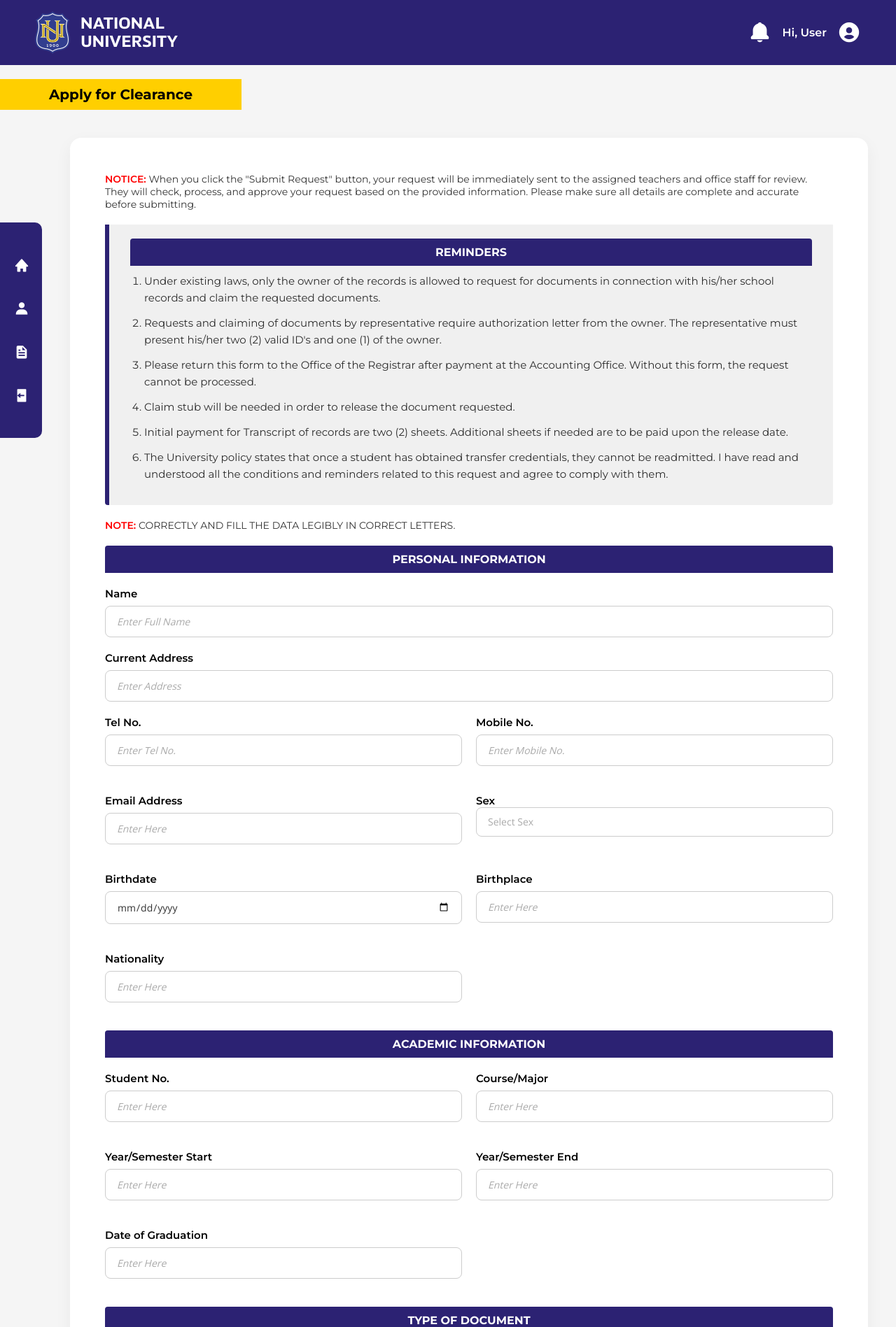
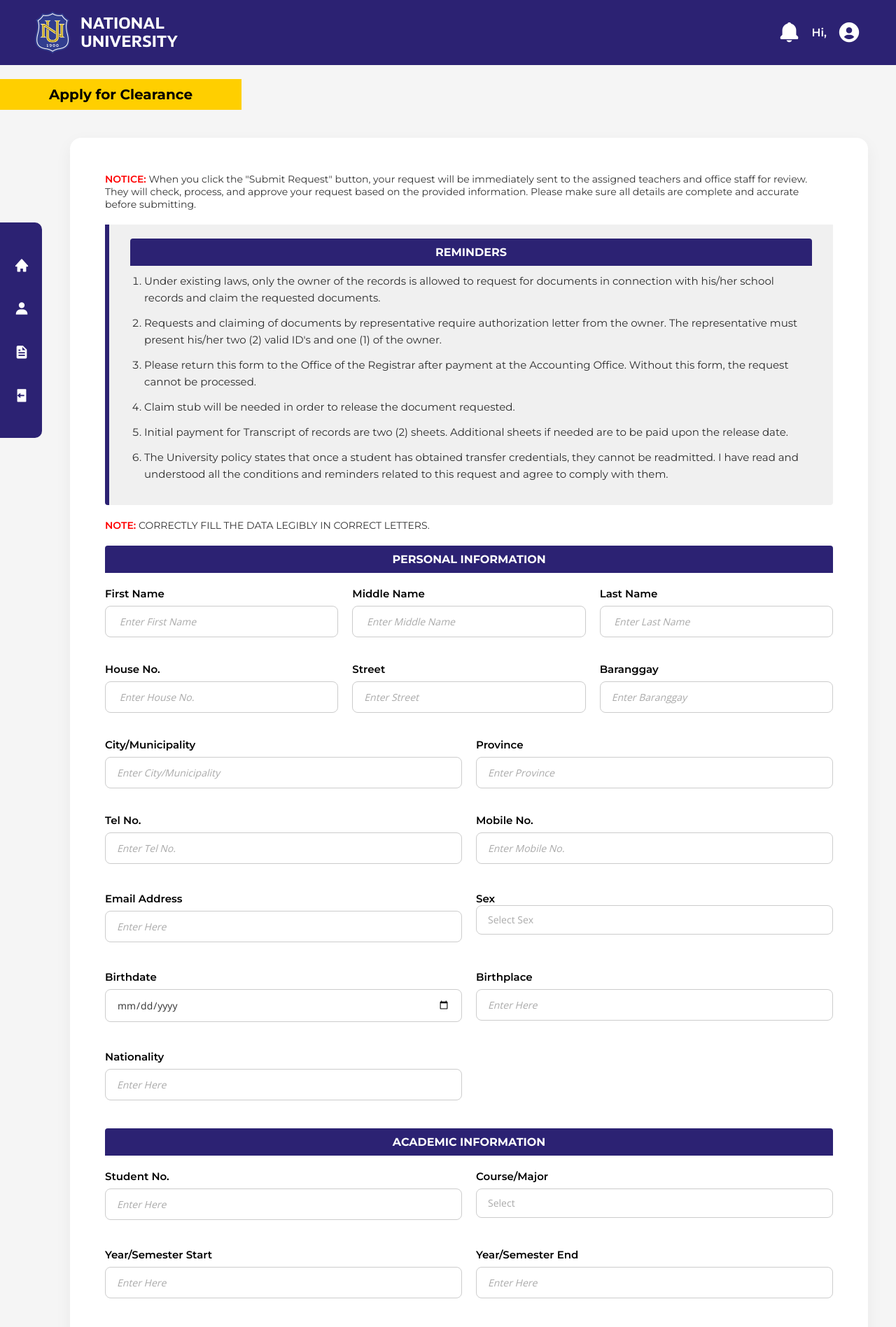
Before and after one commit to ardfaiyaz/WEBDEV-PROJECT, a PHP site: page /pages/apply-clearance.html in a window 1280 px wide. Shown: the top 1897 px of the page at 70% size. Run offline with PHP 8.4, Linux system fonts and the light colour scheme.

Commit message:
updated apply, track

```diff
--- a/assets/css/apply-clearance.css
+++ b/assets/css/apply-clearance.css
@@ -377,6 +377,14 @@ textarea::placeholder {
   gap: 20px;
   margin-bottom: 16px;
 }
+
+.row1 {
+  display: grid;
+  grid-template-columns: repeat(3, 1fr);
+  gap: 20px;
+  margin-bottom: 16px;
+}
+
 .row div input[type="checkbox"] {
   margin-right: 8px;
 }
--- a/pages/apply-clearance.html
+++ b/pages/apply-clearance.html
@@ -18,7 +18,7 @@
     </a>
     <div class="user-section">
       <i class='bx bxs-bell'></i>
-      <span class="username">Hi, User</span>
+      <span class="username">Hi, <?= $_SESSION['firstname']; ?></span>
       <i class='bx bxs-user-circle'></i>
     </div>
   </header>
@@ -56,47 +56,94 @@
           </ol>
         </div>
 
-        <p class="note-text">NOTE: <span>CORRECTLY AND FILL THE DATA LEGIBLY IN CORRECT LETTERS.</span></p>
+        <p class="note-text">NOTE: <span>CORRECTLY FILL THE DATA LEGIBLY IN CORRECT LETTERS.</span></p>
 
         <div class="form-section">
+          <form action="apply_clearance.php" method="post" enctype="multipart/form-data">
+
             <h3>Personal Information</h3>
+            <div class="row1">
               <div class="form-group">
-            <label>Name</label>
-            <input type="text" placeholder="Enter Full Name">
+                <label>First Name</label>
+                <input type="text" name="first_name" placeholder=" Enter First Name" required>
               </div>
               <div class="form-group">
-            <label>Current Address</label>
-            <input type="text" placeholder="Enter Address">
+                <label>Middle Name</label>
+                <input type="text" name="middle_name" placeholder=" Enter Middle Name" required>
+              </div>
+              <div class="form-group">
+                <label>Last Name</label>
+                <input type="text" name="last_name" placeholder=" Enter Last Name" required>
+              </div>
+            </div>
+
+            <div class="row1">
+              <div class="form-group">
+                <label>House No.</label>
+                <input type="text" name="house_no" placeholder=" Enter House No." required>
+              </div>
+              <div class="form-group">
+                <label>Street</label>
+                <input type="text" name="street" placeholder="Enter Street" required>
+              </div>
+              <div class="form-group">
+                <label>Baranggay</label>
+                <input type="text" name="baranggay" placeholder="Enter Baranggay" required>
+              </div>
             </div>
 
             <div class="row">
-            <div class="form-group"><label>Tel No.</label><input type="text" placeholder="Enter Tel No."></div>
-            <div class="form-group"><label>Mobile No.</label><input type="text" placeholder="Enter Mobile No."></div>
-            <div class="form-group"><label>Email Address</label><input type="email" placeholder="Enter Here"></div>
+              <div class="form-group">
+                <label>City/Municipality</label>
+                <input type="text" name="city_mun" placeholder="Enter City/Municipality" required>
+              </div>
+              <div class="form-group">
+                <label>Province</label>
+                <input type="text" name="province" placeholder="Enter Province" required>
+              </div>
+            </div>
+
+            <div class="row">
+              <div class="form-group"><label>Tel No.</label><input type="text" name="tel_no" placeholder="Enter Tel No." readonly></div>
+              <div class="form-group"><label>Mobile No.</label><input type="text" name="mobile_no" placeholder="Enter Mobile No." required></div>
+              <div class="form-group"><label>Email Address</label><input type="email" name="email" placeholder="Enter Here" required></div>
               <div class="form-group">
                 <label>Sex</label>
-              <select class="select1" required>
+                <select class="select1" name="sex" required>
                   <option value="" disabled selected hidden>Select Sex</option>
                   <option value="Male">Male</option>
                   <option value="Female">Female</option>
-                <option value="Other">Other</option>
                 </select>
               </div>
               <div class="form-group">
                 <label>Birthdate</label>
-              <input type="date">
+                <input type="date" name="birthdate" required>
               </div>
-            <div class="form-group"><label>Birthplace</label><input type="text" placeholder="Enter Here"></div>
-            <div class="form-group"><label>Nationality</label><input type="text" placeholder="Enter Here"></div>
+              <div class="form-group"><label>Birthplace</label><input type="text" name="birthplace" placeholder="Enter Here" required></div>
+              <div class="form-group"><label>Nationality</label><input type="text" name="nationality" placeholder="Enter Here" required></div>
             </div>
+
+
 
             <h3>Academic Information</h3>
             <div class="row">
-            <div class="form-group"><label>Student No.</label><input type="text" placeholder="Enter Here"></div>
-            <div class="form-group"><label>Course/Major</label><input type="text" placeholder="Enter Here"></div>
-            <div class="form-group"><label>Year/Semester Start</label><input type="text" placeholder="Enter Here"></div>
-            <div class="form-group"><label>Year/Semester End</label><input type="text" placeholder="Enter Here"></div>
-            <div class="form-group"><label>Date of Graduation</label><input type="text" placeholder="Enter Here"></div>
+              <div class="form-group"><label>Student No.</label><input type="text" name="student_no" placeholder="Enter Here"></div>
+
+              <div class="form-group">
+                <label>Course/Major</label>
+                <div class="checkbox-select-group">
+                  <select class="select1" name="course" required>
+                    <option value="" disabled selected hidden>Select</option>
+                    <option value="BSIT-MWA">BSIT-MWA</option>
+                    <option value="BSCS-ML">BSCS-ML</option>
+                    <option value="BSCPE">BSCPE</option>
+                  </select>
+                </div>
+              </div>
+
+              <div class="form-group"><label>Year/Semester Start</label><input type="text" name="sem_start" placeholder="Enter Here"></div>
+              <div class="form-group"><label>Year/Semester End</label><input type="text" name="sem_end" placeholder="Enter Here"></div>
+              <div class="form-group"><label>Date of Graduation</label><input type="text" name="graduation_date" placeholder="Enter Here"></div>
             </div>
 
           <h3>Type of Document</h3>
@@ -105,195 +152,139 @@
             <div class="form-group">
                 <label>Authentication - Local</label>
               <div class="checkbox-select-group">
-                <input type="checkbox">
-                <select class="select1" required>
+                <input type="checkbox" name="AUTH_LOC">
+                <select class="select1" name="AUTH_LOC_copies" required>
                   <option value="" disabled selected hidden>Select</option>
                   <option value="1">1</option>
                   <option value="2">2</option>
                   <option value="3">3</option>
-                  <option value="4">4</option>
-                  <option value="5">5</option>
-                  <option value="6">6</option>
-                  <option value="7">7</option>
                 </select>
               </div>
             </div>
             <div class="form-group">
                 <label>Authentication - Abroad</label>
               <div class="checkbox-select-group">
-                <input type="checkbox">
-                <select class="select1" required>
+                <input type="checkbox" name="AUTH_ABR">
+                <select class="select1" name="AUTH_ABR_copies" required>
                   <option value="" disabled selected hidden>Select</option>
                   <option value="1">1</option>
                   <option value="2">2</option>
                   <option value="3">3</option>
-                  <option value="4">4</option>
-                  <option value="5">5</option>
-                  <option value="6">6</option>
-                  <option value="7">7</option>
                 </select>
               </div>
             </div>
             <div class="form-group">
                 <label>Certificate of Good Moral</label>
               <div class="checkbox-select-group">
-                <input type="checkbox">
-                <select class="select1" required>
+                <input type="checkbox" name="GD_MOR">
+                <select class="select1" name="GD_MOR_copies" required>
                   <option value="" disabled selected hidden>Select</option>
                   <option value="1">1</option>
                   <option value="2">2</option>
                   <option value="3">3</option>
-                  <option value="4">4</option>
-                  <option value="5">5</option>
-                  <option value="6">6</option>
-                  <option value="7">7</option>
                 </select>
               </div>
             </div>
             <div class="form-group">
                 <label>Certification</label>
               <div class="checkbox-select-group">
-                <input type="checkbox">
-                <select class="select1" required>
+                <input type="checkbox" name="CERT">
+                <select class="select1" name="CERT_copies" required>
                   <option value="" disabled selected hidden>Select</option>
                   <option value="1">1</option>
                   <option value="2">2</option>
                   <option value="3">3</option>
-                  <option value="4">4</option>
-                  <option value="5">5</option>
-                  <option value="6">6</option>
-                  <option value="7">7</option>
                 </select>
               </div>
             </div>
             <div class="form-group">
                 <label>Course Description</label>
               <div class="checkbox-select-group">
-                <input type="checkbox">
-                <select class="select1" required>
+                <input type="checkbox" name="COR_DESC">
+                <select class="select1" name="COR_DESC_copies" required>
                   <option value="" disabled selected hidden>Select</option>
                   <option value="1">1</option>
                   <option value="2">2</option>
                   <option value="3">3</option>
-                  <option value="4">4</option>
-                  <option value="5">5</option>
-                  <option value="6">6</option>
-                  <option value="7">7</option>
                 </select>
               </div>
             </div>
             <div class="form-group">
                 <label>Diploma</label>
               <div class="checkbox-select-group">
-                <input type="checkbox">
-                <select class="select1" required>
+                <input type="checkbox" name="DIPL">
+                <select class="select1" name="DIPL_copies" required>
                   <option value="" disabled selected hidden>Select</option>
                   <option value="1">1</option>
                   <option value="2">2</option>
                   <option value="3">3</option>
-                  <option value="4">4</option>
-                  <option value="5">5</option>
-                  <option value="6">6</option>
-                  <option value="7">7</option>
                 </select>
               </div>
             </div>
             <div class="form-group">
                 <label>Form 137</label>
               <div class="checkbox-select-group">
-                <input type="checkbox">
-                <select class="select1" required>
+                <input type="checkbox" name="FORM137">
+                <select class="select1" name="FORM137_copies" required>
                   <option value="" disabled selected hidden>Select</option>
                   <option value="1">1</option>
                   <option value="2">2</option>
                   <option value="3">3</option>
-                  <option value="4">4</option>
-                  <option value="5">5</option>
-                  <option value="6">6</option>
-                  <option value="7">7</option>
                 </select>
               </div>
             </div>
             <div class="form-group">
                 <label>Honorable Dismissal</label>
               <div class="checkbox-select-group">
-                <input type="checkbox">
-                <select class="select1" required>
+                <input type="checkbox" name="HON_DIS">
+                <select class="select1" name="HON_DIS_copies" required>
                   <option value="" disabled selected hidden>Select</option>
                   <option value="1">1</option>
                   <option value="2">2</option>
                   <option value="3">3</option>
-                  <option value="4">4</option>
-                  <option value="5">5</option>
-                  <option value="6">6</option>
-                  <option value="7">7</option>
                 </select>
               </div>
             </div>
             <div class="form-group">
                 <label>Transcript of Records</label>
               <div class="checkbox-select-group">
-                <input type="checkbox">
-                <select class="select1" required>
+                <input type="checkbox" name="TOR">
+                <select class="select1" name="TOR_copies" required>
                   <option value="" disabled selected hidden>Select</option>
                   <option value="1">1</option>
                   <option value="2">2</option>
                   <option value="3">3</option>
-                  <option value="4">4</option>
-                  <option value="5">5</option>
-                  <option value="6">6</option>
-                  <option value="7">7</option>
                 </select>
               </div>
             </div>
           </div>
 
         <h2>FOR ENROLLMENT PURPOSES</h2>
-          <div class="row">
+
         <div class="form-group">
-              <label>Local</label>
-              <div class="checkbox-select-group">
-                <input type="checkbox">
-                <select class="select1" required>
+          <label>Enrollment Purpose</label>
+          <div class="checkbox-select-group" style="padding-bottom: 20px;">
+              <select class="select1" name="Enrollment_Purpose" required>
                 <option value="" disabled selected hidden>Select</option>
-                  <option value="1">1</option>
-                  <option value="2">2</option>
-                  <option value="3">3</option>
-                  <option value="4">4</option>
-                  <option value="5">5</option>
-                  <option value="6">6</option>
-                  <option value="7">7</option>
+                <option value="Abroad">Abroad</option>
+                <option value="Local">Local</option>
               </select>
         </div>
-            </div>
-            <div class="form-group">
-              <label>Abroad</label>
-              <div class="checkbox-select-group">
-                <input type="checkbox">
-                <select class="select1" required>
-                  <option value="" disabled selected hidden>Select</option>
-                  <option value="1">1</option>
-                  <option value="2">2</option>
-                  <option value="3">3</option>
-                  <option value="4">4</option>
-                  <option value="5">5</option>
-                  <option value="6">6</option>
-                  <option value="7">7</option>
-                </select>
-              </div>
-            </div>
-          </div>
+
+
+
           <div class="form-group">
             <label>Other Remarks</label>
-            <textarea rows="4" placeholder="Enter Here"></textarea>
+            <textarea rows="4" name="REMARKS" placeholder="Enter Here"></textarea>
           </div>
 
             <div class="form-group">
               <label>Upload Your Consent Here</label>
-            <input type="file">
+              <input type="file" name="CONSENT_FILE" accept=".pdf,.jpg,.jpeg,.png" required>
             </div>
 
-          <button class="submit-btn">SUBMIT</button>
+            <button class="submit-btn" type="submit" name="applyclr_submitbtn">SUBMIT</button>
+          </form>
         </div>
       </section>
     </main>
--- a/pages/signup.html
+++ b/pages/signup.html
@@ -18,12 +18,12 @@
 
         <div class="form-wrapper">
           <!-- Section 1: Basic Information -->
-          <section class="form-section" id="basic">
+          <section class="form-section" id="basic" action="">
             <h2 class="form-title">Basic Information</h2>
             <div class="form-grid">
               <div class="form-item">
                 <label>First Name:</label>
-                <input type="text" placeholder="Enter Here" />
+                <input type="text" placeholder="Enter Here"  />
               </div>
               <div class="form-item">
                 <label>Middle Name:</label>
```
Also changed, not shown: assets/css/track-clearance.css (+8 -14 lines), pages/track-clearance.html (+12 -12 lines), 1 other file. Lines whose indentation alone changed are shown as unchanged.
